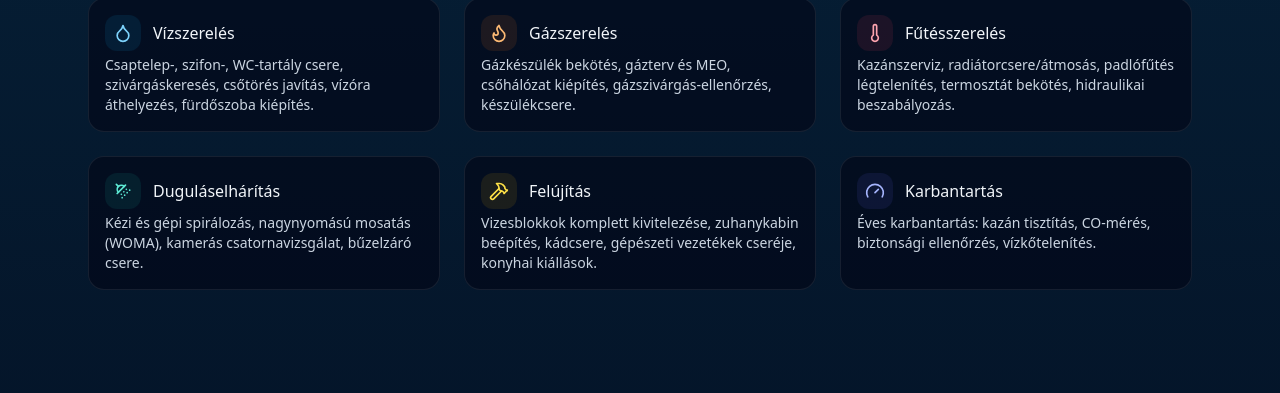
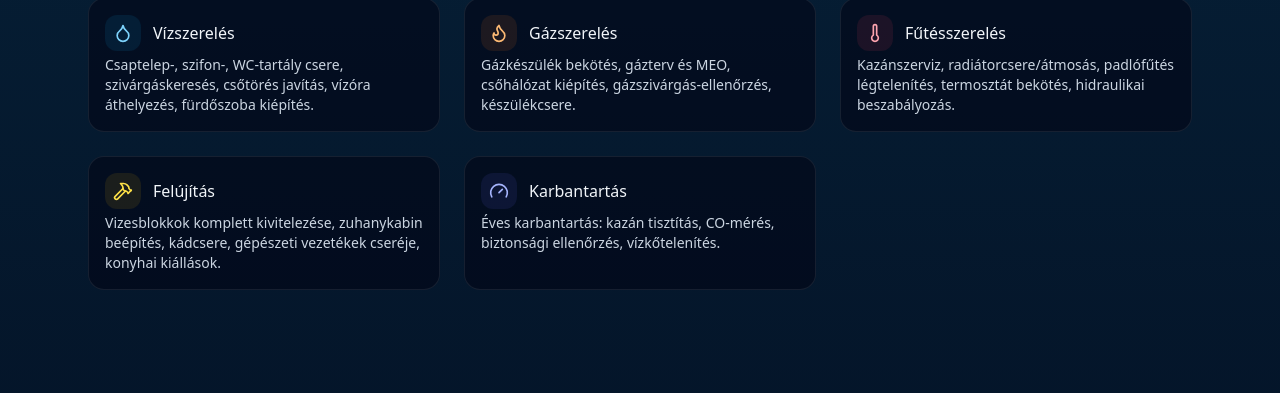
Before and after one commit to bogi00/gazfutes, a plain HTML site: page index.html in a window 1280 px wide. Shown: the part 1044-1437 px from the top of the page. Drawn offline with nearby package versions, Linux system fonts and the light colour scheme.

Commit message:
Update index.html

```diff
--- a/index.html
+++ b/index.html
@@ -133,10 +133,6 @@
       <div class="card rounded-2xl p-4">
         <div class="flex items-center gap-3 mb-1"><span class="p-2 rounded-xl bg-rose-500/10"><i data-lucide="thermometer" class="w-5 h-5 text-rose-300"></i></span><div class="font-medium">Fűtésszerelés</div></div>
         <p class="text-sm text-slate-300">Kazánszerviz, radiátorcsere/átmosás, padlófűtés légtelenítés, termosztát bekötés, hidraulikai beszabályozás.</p>
-      </div>
-      <div class="card rounded-2xl p-4">
-        <div class="flex items-center gap-3 mb-1"><span class="p-2 rounded-xl bg-teal-500/10"><i data-lucide="shower-head" class="w-5 h-5 text-teal-300"></i></span><div class="font-medium">Duguláselhárítás</div></div>
-        <p class="text-sm text-slate-300">Kézi és gépi spirálozás, nagynyomású mosatás (WOMA), kamerás csatornavizsgálat, bűzelzáró csere.</p>
       </div>
       <div class="card rounded-2xl p-4">
         <div class="flex items-center gap-3 mb-1"><span class="p-2 rounded-xl bg-yellow-500/10"><i data-lucide="hammer" class="w-5 h-5 text-yellow-300"></i></span><div class="font-medium">Felújítás</div></div>
```
